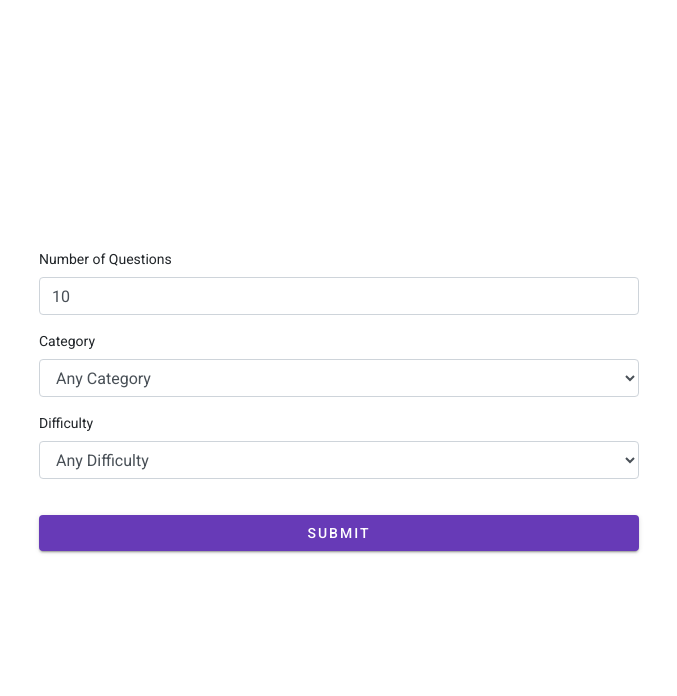
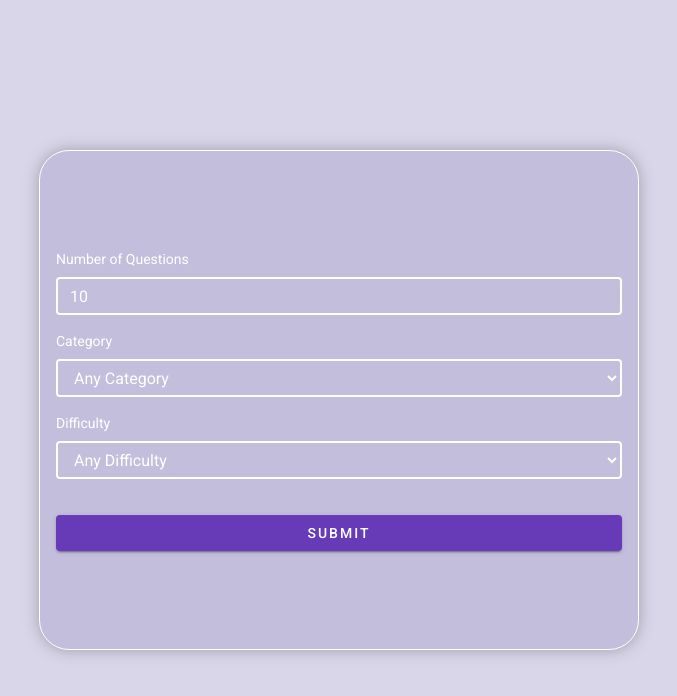
Before and after one commit to smchedlidze826/quizze-game-angular, an Angular app: page / in a window 1280 px wide. Shown: the top 696 px of the page, without its empty margins (301-978 px from the left). Built offline with nearby package versions, Linux system fonts and the light colour scheme.

Commit message:
style changes

```diff
--- a/src/app/main-page/main-page.component.css
+++ b/src/app/main-page/main-page.component.css
@@ -1,76 +1,34 @@
-/* .error{
-    color: rgb(250, 250, 250);
-    display: block;
-    text-align: center;
-    background-color: #E60023;
-}
-.main-container {
-    margin-top: 100px!important;
-    border-radius: 10px;
-    box-shadow: 0 0 10px rgba(0, 0, 0, .4)!important;
-    padding: 2rem 1rem 4rem;
-}
-
-
-
-.label,.form,option{
-    color:rgba(37, 14, 167, 0.85) ;
-}
-.form{
-    width: 100%;
-    min-height: 40px;
-    border:1px solid rgba(31, 41, 128, 0.075);
-    border-bottom: 2px solid rgb(12, 27, 165);
-    border-top-left-radius: 5px;
-    border-top-right-radius: 5px;
-}
-.form:focus{
-    outline: none;
-
-}
-.form:hover{
-    border-bottom: 3px solid rgb(12, 27, 165);
-}
-
-a {
-    text-decoration: none;
-}
-button{
-    background-color: rgba(37, 14, 167, 0.85) ;
-    color: white;
-    letter-spacing: 2px;
-    text-decoration: none;
-    width: 100%;
-    padding: .4rem 0;
-    border-radius: 5px;
-}
-
-button:hover{
-        background-color: rgba(37, 14, 167, 1) ;
-}
-
-
-
-   */
-
-
 .form-container{
     display: flex;
     justify-content: center;
     align-items: center;
     flex-direction: column;
     height: 100%;
+    background-color: #c3bedc9f;
 }
 form{
     width: 60%;
+    height: 500px;
     max-width: 600px;
+    padding: 0 1rem;
+    background-color: #C3BEDC;
+    border: 1px solid white;
+    border-radius: 30px;
+    box-shadow: 0 0 15px rgba(75, 75, 75, .4);
+    display: flex;
+    justify-content: center;
+    flex-direction: column;
 }
 button{
     margin-top: 20px;
     width: 100%;
     letter-spacing: 2px;
 }
-
+.form-control{
+    background-color: #C3BEDC;
+    border: 2px solid white;
+    color: white;
+}
 input:focus,select:focus{
     box-shadow: none;
     outline: none;
@@ -78,6 +36,7 @@ button:hover{
 i{
     color: rgba(252, 5, 5, 1);
 }
-   label{
+.label{
     margin-bottom: 10px;
+    color: white;
 }
--- a/src/app/questions/questions.component.css
+++ b/src/app/questions/questions.component.css
@@ -105,20 +105,21 @@
 
 .button-container {
     max-height: 100px;
+    padding: 0;
 }
 button{
     background-color: rgba(37, 14, 167, 0.85) ;
-    color: white;
+    width: 100%;
     letter-spacing: 2px;
-    text-decoration: none;
-    width: 100%;
-    padding: .4rem 0;
+    padding: .4rem 0px;
+
+}
+.next-btn{
+    font-size: 17px;
+    padding: .7rem 0px;
     border-radius: 5px;
     text-transform: uppercase;
 }
-
-
-
 
 p {
     color: white;
--- a/src/app/questions/questions.component.html
+++ b/src/app/questions/questions.component.html
@@ -3,10 +3,15 @@
     <div class="quizze-container col-10 col-md-8 m-auto" [ngStyle]="{backgroundColor:showResult?'#CC9F86':'#584b9e5b'}">
         <div class="quizze-header">
 
-            <a routerLink="/" style="cursor: pointer;">Main Page</a>
-            <p class="score">
-                <span class="category">Category: ({{quizze.category}})</span> score: {{score}}
-            </p>
+            <button mat-raised-button color="primary">
+                <a routerLink="/" style="cursor: pointer;">Main Page</a>
+                <p class="score">
+                    <span class="category">Category: ({{quizze.category}})</span>
+                    <br>
+                    score: {{score}}
+                </p>
+            </button>
+
         </div>
         <div class="question-answer-container" *ngIf="!showResult">
             <div class="question-container d-flex justify-content-center align-items-center">
@@ -33,6 +38,7 @@
     </div>
     <div class="button-container col-10 col-md-8 m-auto d-flex justify-content-center align-items-center"
         *ngIf="!showResult">
-        <button (click)='nextBtn()'> {{nextBtnText}} </button>
+        <button type="button" class="next-btn" mat-raised-button color="primary" (click)='nextBtn()'> {{nextBtnText}}
+        </button>
     </div>
 </div>
--- a/src/app/shared-services/webworker.service.ts
+++ b/src/app/shared-services/webworker.service.ts
@@ -13,9 +13,5 @@ export class WebWorkerService {
 
   public getApiData(url: string) {
     return this.httpClient.get(url)
-    // .pipe(map((response: any) => {
-    //   console.log(response.results)
-    //   // this.questionsCollection = response
-    // }));
   }
 }
```
Also changed, not shown: src/app/main-page/main-page.component.ts (+1 -13 lines). Lines whose indentation alone changed are shown as unchanged.
